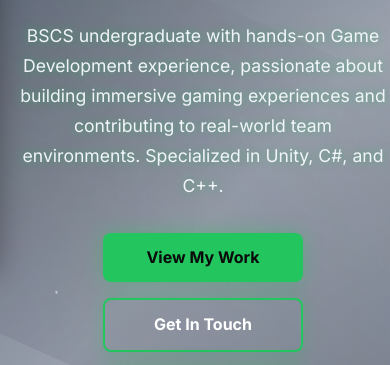
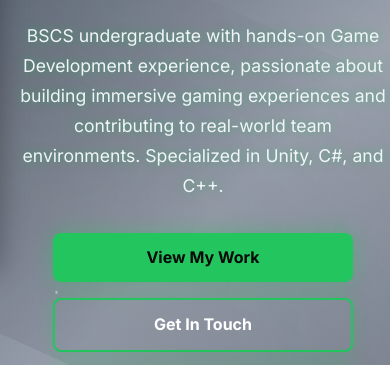
Before and after one commit to str-Abdul/Portfolio-Website, a plain HTML site: page index.html in a window 390 px wide. Shown: the part 189-554 px from the top of the page. Drawn offline with Linux system fonts and the light colour scheme.

Commit message:
Fix mobile layout: Increase button width to prevent text cutting/wrapping

```diff
--- a/styles.css
+++ b/styles.css
@@ -1411,12 +1411,14 @@ section {
     .hero-buttons {
         flex-direction: column;
         align-items: center;
+        width: 100%;
     }
 
     .btn {
         width: 100%;
-        max-width: 200px;
+        max-width: 300px;
         text-align: center;
+        padding: 12px 16px;
     }
 }
 
```
